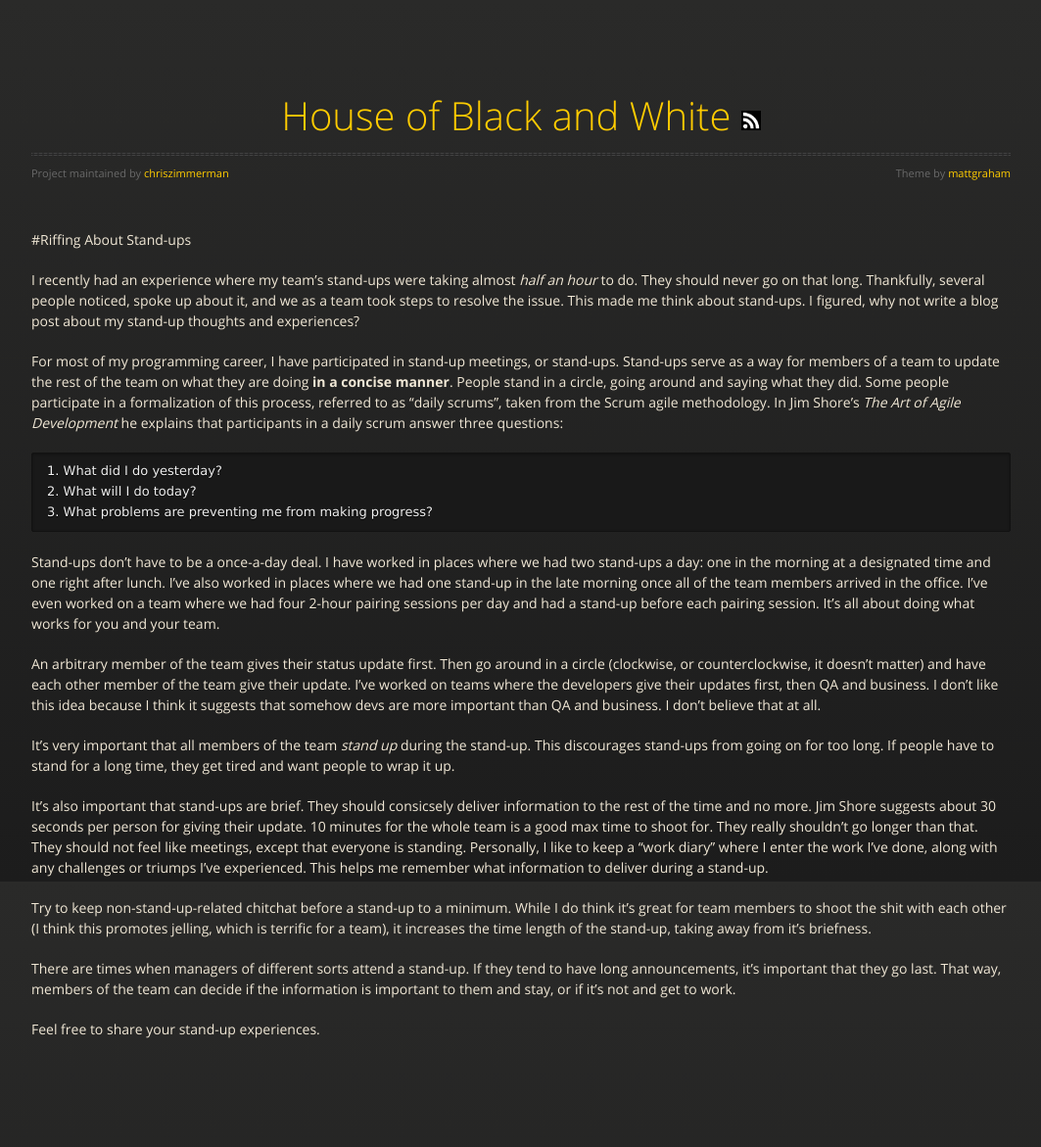
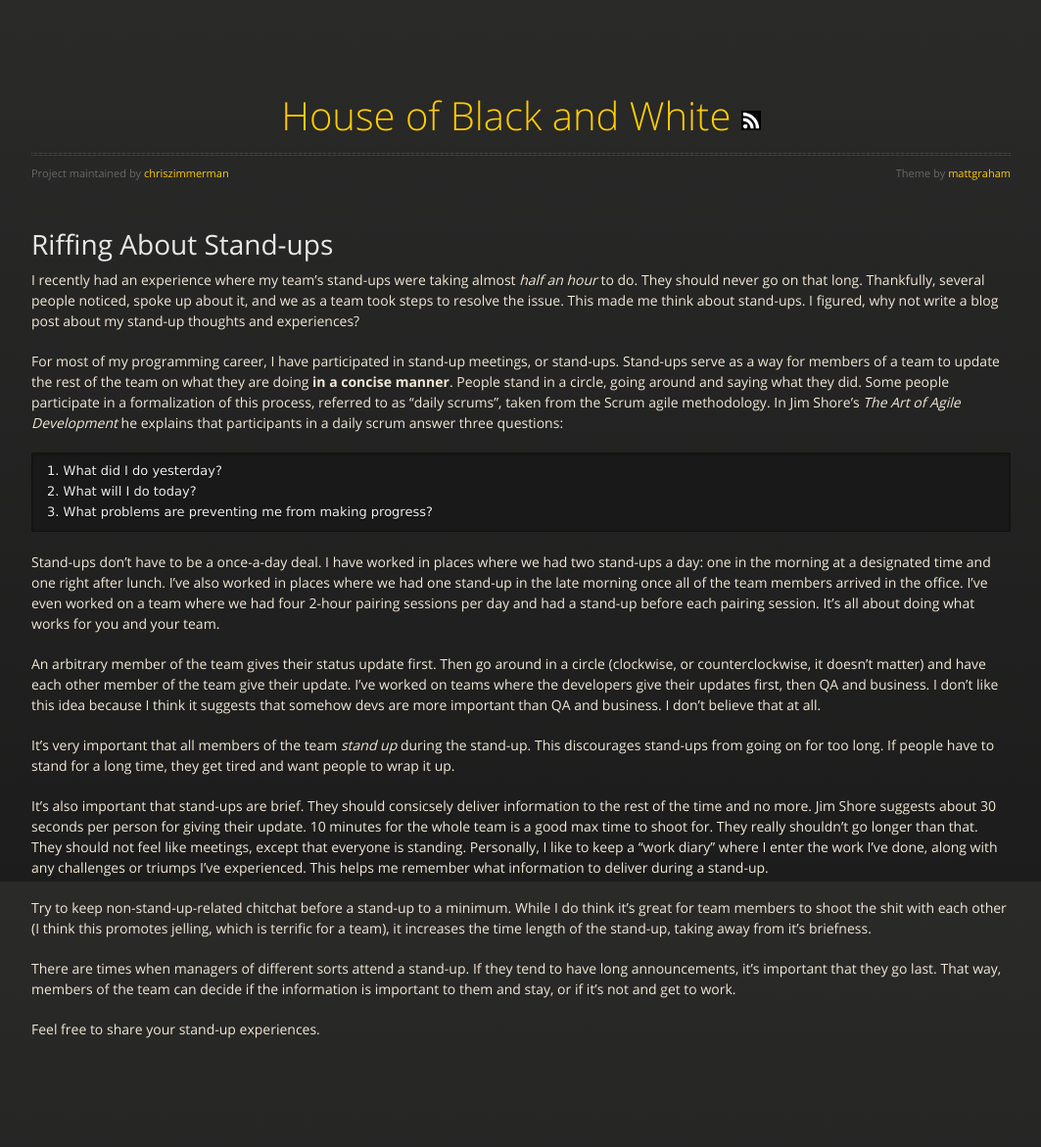
Before and after one commit to chriszimmerman/chriszimmerman.github.io, a Jekyll site: the page built from _posts/2016-01-20-standups.md, in a window 1280 px wide. Shown: the whole page at 98% size, without its empty margins (108-1171 px from the left). Built offline with Jekyll 4.4.1, drawn with Linux system fonts in a browser that asks for light colours; nearby versions of some CDN libraries; Markdown is read by kramdown in place of the engine named in the settings; comment, search, counter and statistics services are not loaded; part of the change alters nothing that is shown.

```diff
--- a/_config.yml
+++ b/_config.yml
@@ -1,6 +1,7 @@
 name: House of Black and White
 description: My blog
 url: http://blog.chriszimmerman.net
+markdown: redcarpet
 gems:
     - jekyll-sitemap
     - jekyll-gist
```
Also changed, not shown: 18 other files.
